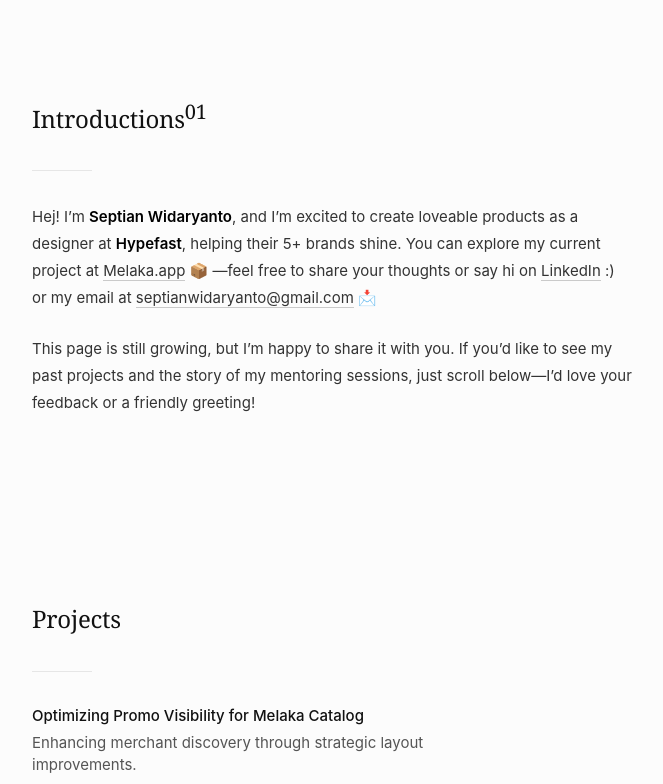
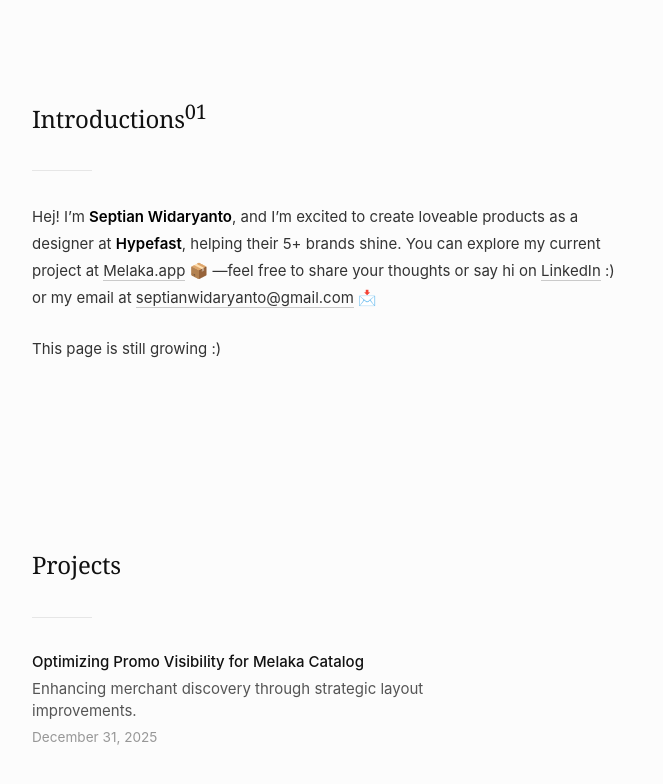
Before and after one commit to swidaryanto/lotust, a React (Vite) app: page / in a window 1280 px wide. Shown: the top 784 px of the page, without its empty margins (32-695 px from the left). Built offline with nearby package versions, Linux system fonts and the light colour scheme.

Commit message:
style: adjust Hero padding and update intro paragraph
adjust bottom padding for hero-section and shorten intro copy on /welcome.html.

Co-authored-by: Septian Widaryanto <septianwidaryanto@gmail.com>

```diff
--- a/src/components/Hero.css
+++ b/src/components/Hero.css
@@ -45,3 +45,7 @@
     font-weight: 600;
     color: #000000;
 }
+
+.hero-section {
+    padding-bottom: 12px;
+}
--- a/src/components/Hero.tsx
+++ b/src/components/Hero.tsx
@@ -2,7 +2,7 @@ import './Hero.css';
 
 export default function Hero() {
     return (
-        <section className="container">
+        <section className="container hero-section">
             <div className="intro-wrapper">
                 <div className="intro-header-group">
                     <h2 className="intro-label">
@@ -19,10 +19,7 @@ export default function Hero() {
                         <span style={{ marginLeft: '4px' }}>📩</span>
                     </p>
 
-                    <p className="intro-paragraph">
-                        This page is still growing, but I’m happy to share it with you. If you’d like to see my past projects
-                        and the story of my mentoring sessions, just scroll below—I’d love your feedback or a friendly greeting!
-                    </p>
+                    <p className="intro-paragraph">This page is still growing :)</p>
                 </div>
             </div>
         </section>
```
